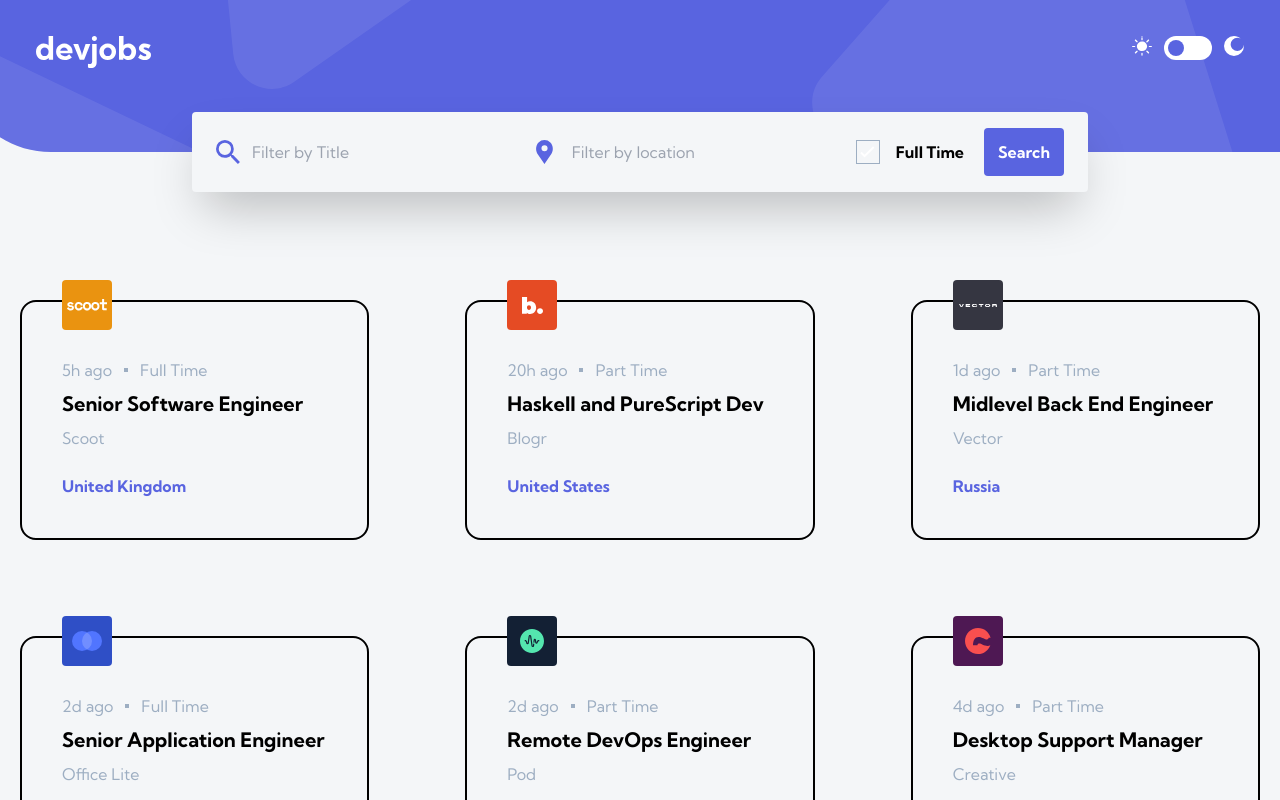
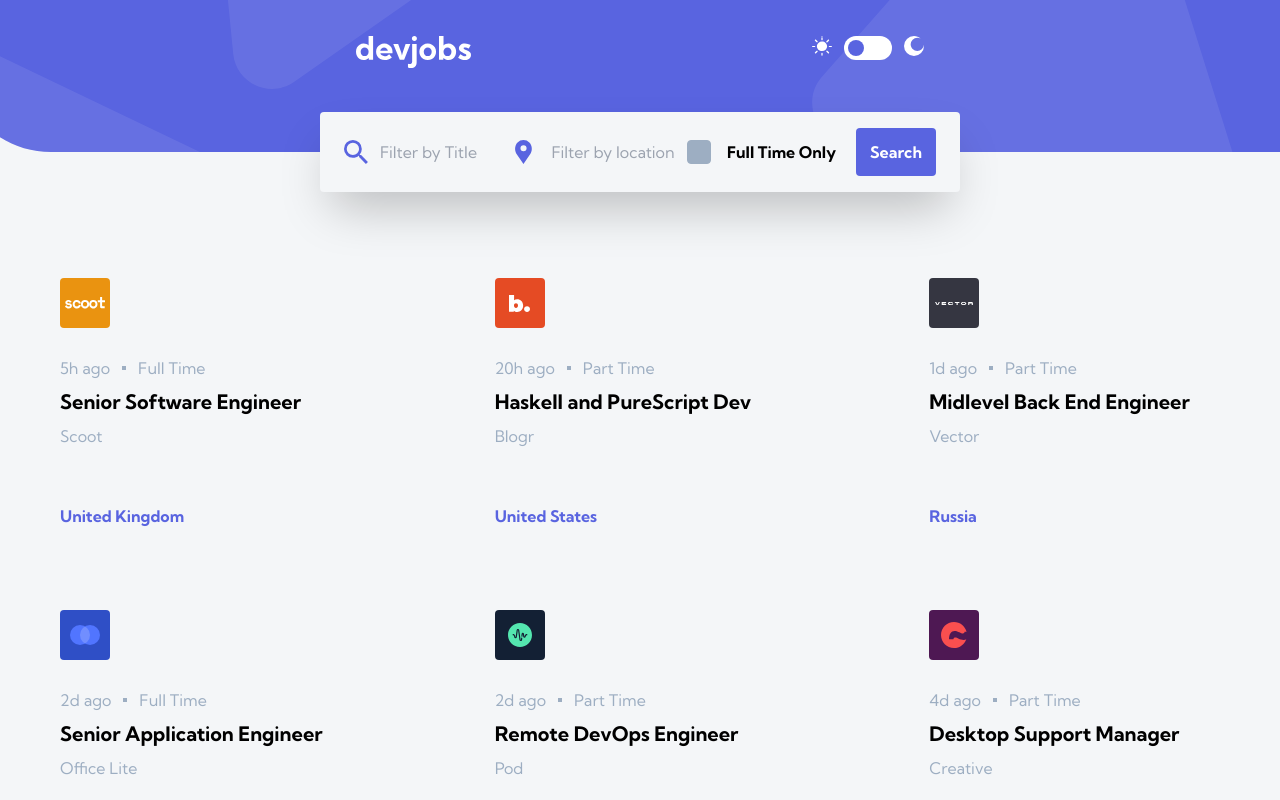
Before and after one commit to dudzvs/DevJob, a React (Vite) app: page / in a window 1280 px wide. Shown: the top 800 px of the page. Built offline with nearby package versions, Linux system fonts and the light colour scheme.

Commit message:
style: yeah now i think its done(i think)

```diff
--- a/src/components/Card.tsx
+++ b/src/components/Card.tsx
@@ -2,7 +2,7 @@ import { CardTypes } from '../Types.ts';
 
 const Card = ({ icon, company, postedAt, contract, position, location, bgColor }: CardTypes) => {
 	return (
-		<div className="relative flex w-full flex-col items-center justify-start rounded-2xl border-2 p-10 align-text-top lg:max-w-[600px]">
+		<div className="relative flex w-full cursor-pointer flex-col items-center justify-start rounded-2xl p-10 align-text-top active:bg-blue-midnight lg:max-w-[600px]">
 			<div
 				className={`absolute left-10 top-[-22px] flex h-[50px] w-[50px] items-center justify-center rounded`}
 				style={{ backgroundColor: bgColor }}
@@ -17,7 +17,7 @@ const Card = ({ icon, company, postedAt, contract, position, location, bgColor }
 					<span>{contract}</span>
 				</div>
 				<h4 className="text-xl font-bold">{position}</h4>
-				<p className="mb-4 text-gray-neutral">{company}</p>
+				<p className="mb-12 text-gray-neutral">{company}</p>
 				<span className="font-bold text-blue-thick">{location}</span>
 			</div>
 		</div>
--- a/src/components/Content.tsx
+++ b/src/components/Content.tsx
@@ -21,7 +21,8 @@ const Content = () => {
 	}, []);
 
 	return (
-		<main className="mt-32 grid items-center justify-center gap-10 place-self-center p-5 sm:grid-cols-2 md:gap-20 lg:grid-cols-3 lg:gap-24">
+		<>
+			<main className="mt-32 grid items-center justify-center gap-10 place-self-center p-5 sm:grid-cols-2 md:gap-20 lg:grid-cols-3 lg:gap-16">
 				<SearchBar />
 				{jobData.length > 0 ? (
 					jobData.map((job) => (
@@ -40,6 +41,7 @@ const Content = () => {
 					<p>Carregando...</p>
 				)}
 			</main>
+		</>
 	);
 };
 
--- a/src/components/Header.tsx
+++ b/src/components/Header.tsx
@@ -1,7 +1,7 @@
 const Header = () => {
 	return (
-		<header className="relative flex h-full w-screen justify-between bg-mobile-pattern-header bg-cover bg-center bg-no-repeat p-9 sm:bg-tablet-pattern-header lg:bg-desktop-pattern-header">
-			<div className="h-20 w-[115px] bg-icon-logo bg-no-repeat"></div>
+		<header className="relative flex justify-between bg-mobile-pattern-header bg-cover bg-center bg-no-repeat p-9 sm:bg-tablet-pattern-header lg:bg-desktop-pattern-header">
+			<div className="h-20 w-[115px] bg-icon-logo bg-no-repeat lg:ml-80"></div>
 			<Switch />
 		</header>
 	);
@@ -9,7 +9,7 @@ const Header = () => {
 
 function Switch() {
 	return (
-		<div className="flex gap-3">
+		<div className="flex gap-3 lg:mr-80">
 			<span className="h-5 w-5 bg-icon-sun bg-contain bg-center"></span>
 			<div className="cursor-pointe relative flex h-6 w-12 cursor-pointer items-center rounded-full bg-pureWhite p-1">
 				<div className="h-4 w-4 rounded-full bg-blue-thick"></div>
--- a/src/components/Page.tsx
+++ b/src/components/Page.tsx
@@ -3,7 +3,7 @@ import Content from './Content';
 
 const Page = () => {
 	return (
-		<div className="bg-gray-light flex h-screen flex-col">
+		<div className="flex h-screen flex-col bg-gray-light">
 			<Header />
 			<Content />
 		</div>
--- a/src/components/SearchBar.tsx
+++ b/src/components/SearchBar.tsx
@@ -5,7 +5,7 @@ function SearchBar() {
 	const handleInputChange = () => {}; // Probably you will create this funct in the content component, i dnt know we gonna research tomorrow
 
 	return (
-		<div className="absolute left-1/2 right-1/2 top-28 flex h-20 w-[90%] -translate-x-1/2 transform justify-between rounded bg-gray-light p-4 shadow-2xl lg:max-w-[70%]">
+		<div className="absolute left-1/2 right-1/2 top-28 flex h-20 w-[90%] -translate-x-1/2 transform justify-between rounded bg-gray-light p-4 shadow-2xl lg:max-w-[50%]">
 			<form className="flex w-full items-center justify-between p-2">
 				<Input
 					inputType={'text'}
@@ -25,7 +25,7 @@ function SearchBar() {
 				/>
 				<label
 					htmlFor="inputCheckbox"
-					className="mr-4 hidden min-h-[24px] min-w-[24px] cursor-pointer border border-gray-neutral bg-icon-check bg-center bg-no-repeat sm:block"
+					className="mr-4 hidden min-h-[24px] min-w-[24px] cursor-pointer rounded border border-gray-neutral bg-gray-neutral bg-center bg-no-repeat sm:block"
 				></label>
 				<Input
 					inputType={'checkbox'}
@@ -35,7 +35,7 @@ function SearchBar() {
 					id={'inputCheckbox'}
 					name={'isFullTime'}
 				/>
-				<span className="hidden text-nowrap text-base font-bold sm:block">Full Time</span>
+				<span className="hidden text-nowrap text-base font-bold sm:block">Full Time Only</span>
 				<div className="flex items-center">
 					<Button
 						optionClasses={'bg-icon-filter bg-transparent w-5 h-5 mr-6 ml-6 sm:hidden'}
```
Lines whose indentation alone changed are shown as unchanged.
